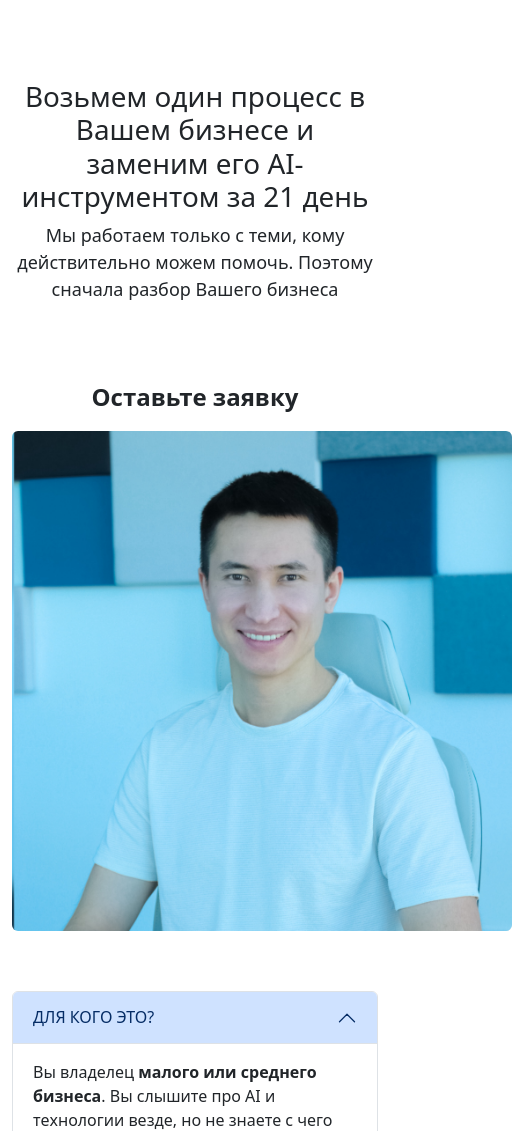
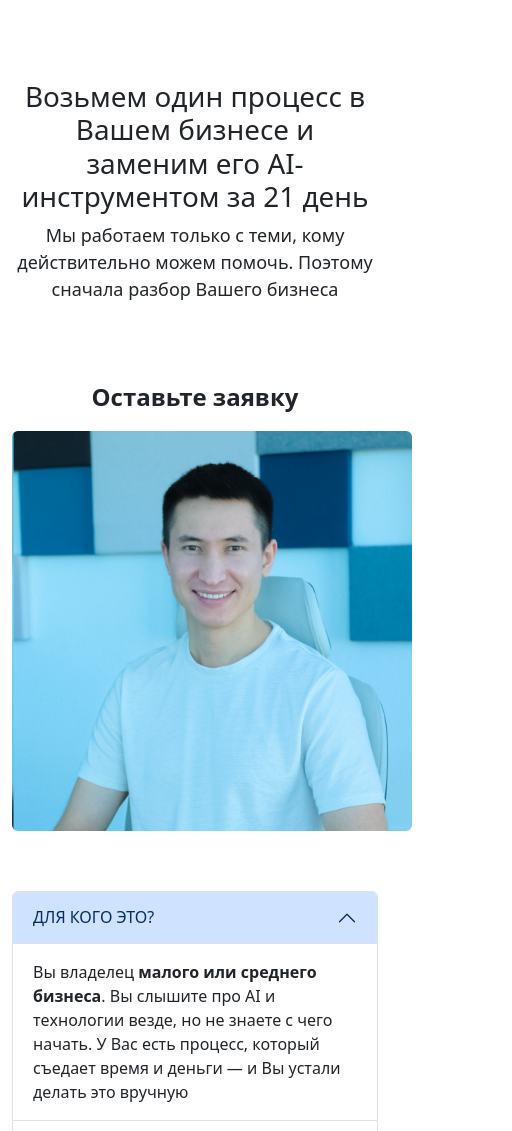
Before and after one commit to temirlanmukatayev/truemasters, a plain HTML site: page ai-tools-in-21-days.html in a window 390 px wide. Shown: the top 1131 px of the page, 512 px wide, since content can reach past the window. Drawn offline with nearby package versions, Linux system fonts and the light colour scheme.

Commit message:
Adjust image dimensions for better responsiveness

```diff
--- a/ai-tools-in-21-days.html
+++ b/ai-tools-in-21-days.html
@@ -56,7 +56,7 @@
             <script src="//web.webformscr.com/apps/fc3/build/loader.js" async sp-form-id="bc1a743e181dbc9da5440f335c567d4d5510bb9a598aabc86c4b16d3f23e6cb7"></script>
           </div>
           <div class="col text-center">
-            <img class="rounded" style="max-height: 500px; width: auto;" src="assets/img/temirlan-square.jpeg" class="img-fluid" alt="Темирлан Мукатаев True Masters">
+            <img class="rounded" style="max-width: 400px; height: auto;" src="assets/img/temirlan-square.jpeg" class="img-fluid" alt="Темирлан Мукатаев True Masters">
           </div>
         </div>
       </div>
```
